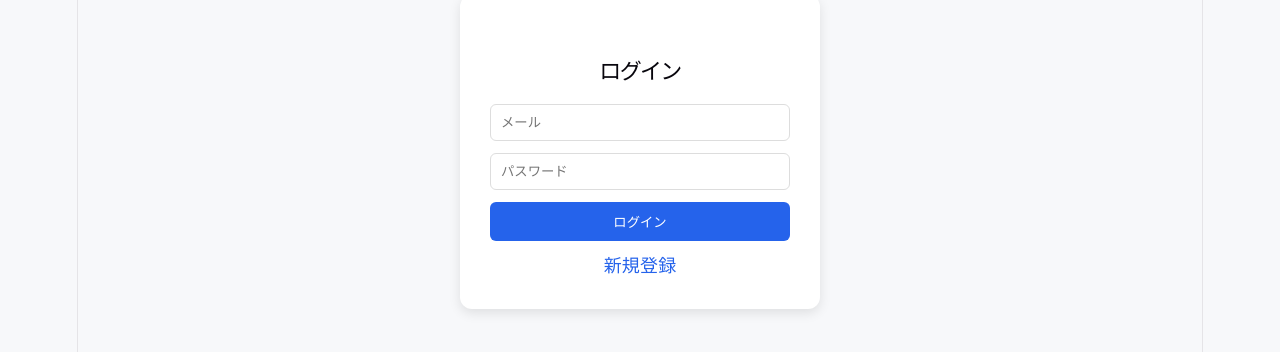
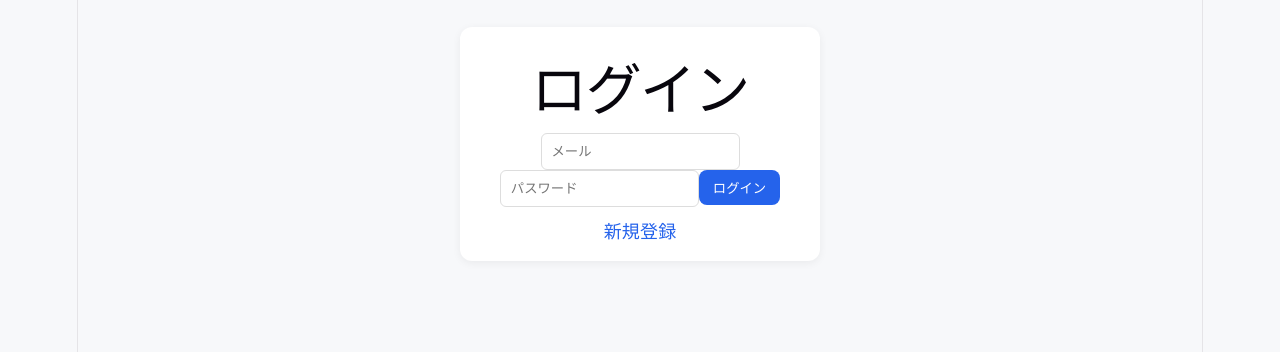
Before and after one commit to tokoMatsubara/Nippo_group7, a React app in the folder frontend/: page /login in a window 1280 px wide. Shown: the part 248-600 px from the top of the page. Built offline with nearby package versions, Linux system fonts and the light colour scheme; the HTML template or start-up script is replaced by a standard one.

Commit message:
共通レイアウト、ボタンに適用

```diff
--- a/frontend/src/pages/Login.jsx
+++ b/frontend/src/pages/Login.jsx
@@ -1,5 +1,4 @@
 // ログイン画面
-// 雛形(松原)→css適用(今藤)
 
 import "../styles/Login.css";
 import React, { useState } from "react";
@@ -48,11 +47,11 @@ export default function Login() {
     return (
         <div className="loginContainer">
 
-            <div className="loginBox">
+            <div className="loginBox card">
 
-                <h1 className="loginTitle">ログイン</h1>
+                <h1>ログイン</h1>
 
-                <form className="loginForm" onSubmit={handleLogin}>
+                <form onSubmit={handleLogin}>
 
                     <input
                         className="loginInput"
@@ -69,7 +68,7 @@ export default function Login() {
                         onChange={(e) => setPassword(e.target.value)}
                     />
 
-                    <button className="loginButton" type="submit">
+                    <button className="btn btn-primary" type="submit">
                         ログイン
                     </button>
 
--- a/frontend/src/styles/Login.css
+++ b/frontend/src/styles/Login.css
@@ -1,19 +1,19 @@
+/* =========================
+   Login Layout Only
+========================= */
+
 .loginContainer {
     height: 100vh;
     display: flex;
     justify-content: center;
     align-items: center;
-    background: #f7f8fa;
-    font-family: sans-serif;
 }
 
-/* 白いカード */
+/* Login Card */
 .loginBox {
     width: 360px;
-    background: #fff;
     padding: 30px;
     border-radius: 12px;
-    box-shadow: 0 4px 12px rgba(0, 0, 0, 0.1);
 }
 
 /* タイトル */
@@ -31,7 +31,7 @@
     gap: 12px;
 }
 
-/* 入力 */
+/* 入力フィールド（最低限のみ） */
 .loginInput {
     padding: 10px;
     border: 1px solid #ddd;
@@ -39,23 +39,9 @@
     outline: none;
 }
 
+/* フォーカス */
 .loginInput:focus {
     border-color: #2563eb;
-}
-
-/* ボタン */
-.loginButton {
-    padding: 10px;
-    border: none;
-    border-radius: 6px;
-    background: #2563eb;
-    color: white;
-    font-weight: bold;
-    cursor: pointer;
-}
-
-.loginButton:hover {
-    background: #1d4ed8;
 }
 
 /* リンク */
```
